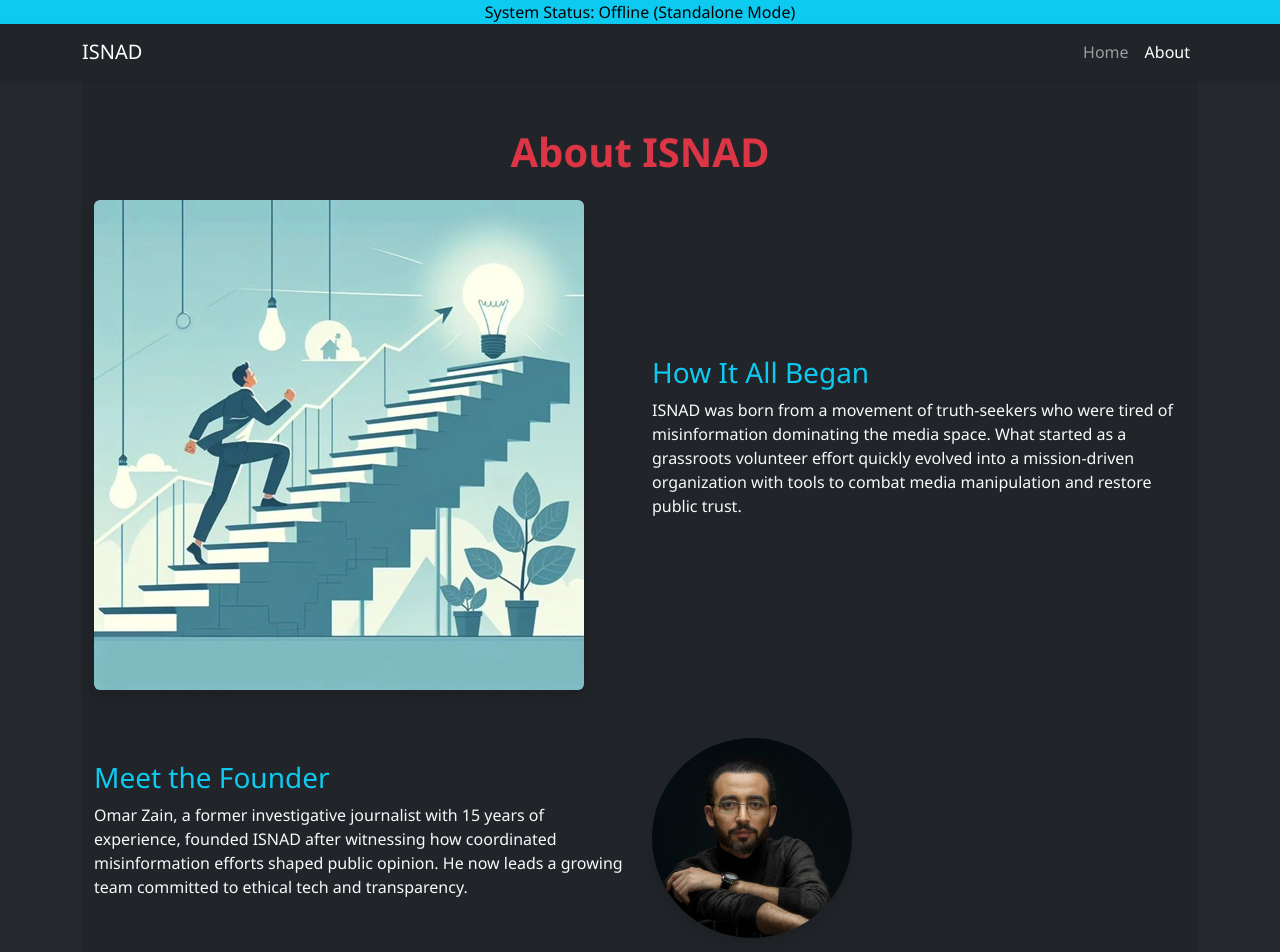
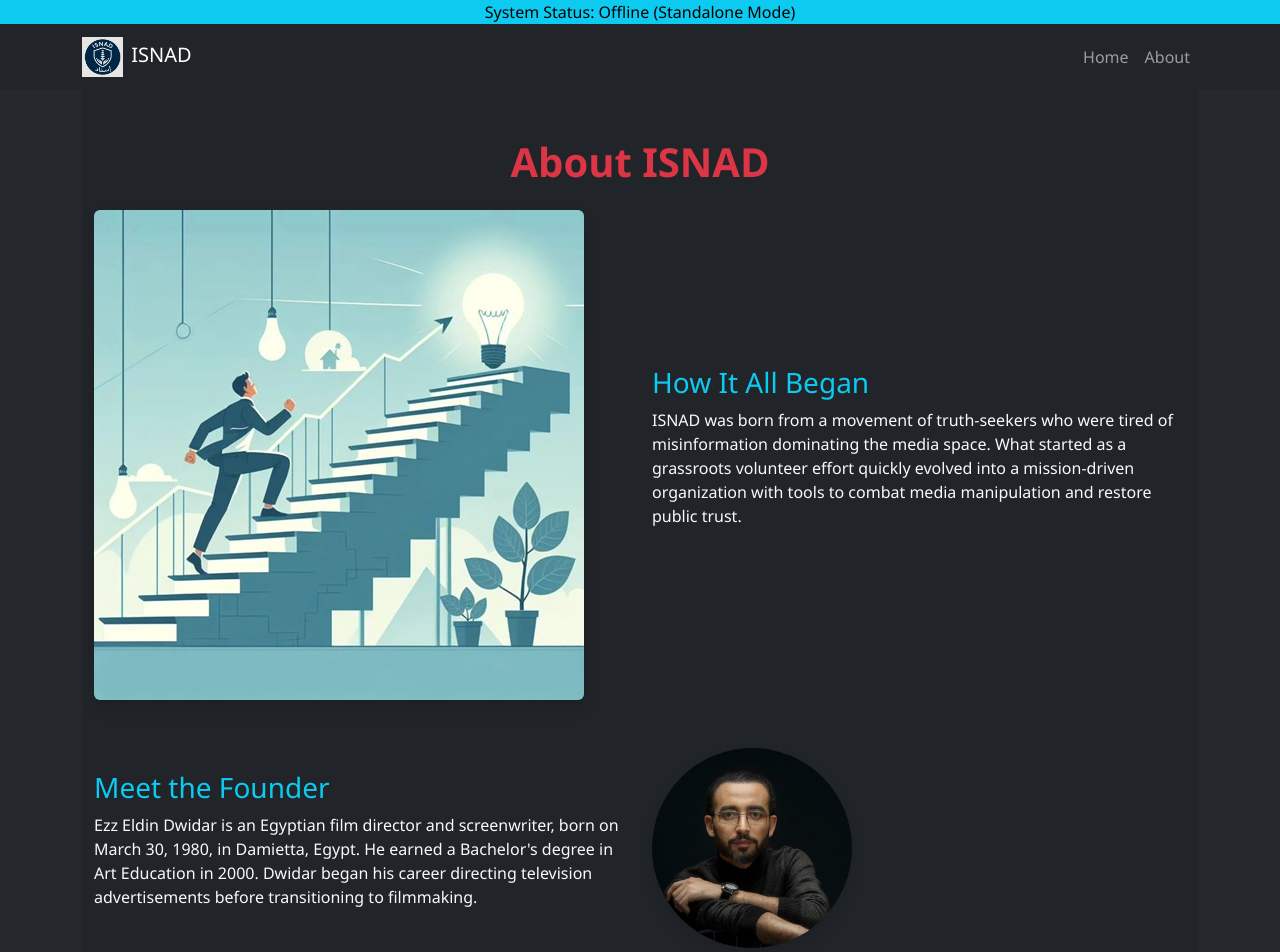
Before and after one commit to haniabukhaitcode/IsnadQuickWebsite, a React (Create React App) app in the folder frontend/: page /about in a window 1280 px wide. Shown: the top 952 px of the page. Built offline with nearby package versions, Linux system fonts and the light colour scheme; no server answers.

Commit message:
design fix

```diff
--- a/frontend/public/index.html
+++ b/frontend/public/index.html
@@ -26,10 +26,11 @@
     -->
     <title>React App</title>
   </head>
-  <link
-  href="https://cdn.jsdelivr.net/npm/bootstrap@5.3.0/dist/css/bootstrap.min.css"
-  rel="stylesheet"
-/>
+
+<script
+  src="https://cdn.jsdelivr.net/npm/bootstrap@5.3.3/dist/js/bootstrap.bundle.min.js"
+  defer
+></script>
   <body>
     <noscript>You need to enable JavaScript to run this app.</noscript>
     <div id="root"></div>
--- a/frontend/src/components/Header.css
+++ b/frontend/src/components/Header.css
@@ -0,0 +1,3 @@
+.rightSide{
+    align-items: flex-end;
+}
--- a/frontend/src/components/Header.jsx
+++ b/frontend/src/components/Header.jsx
@@ -1,13 +1,15 @@
 import React from 'react';
-import { Link, NavLink } from 'react-router-dom';
+import { Link } from 'react-router-dom';
 
 export default function Header() {
   return (
-    <nav className="navbar navbar-expand-lg bg-dark navbar-dark shadow-sm">
+    <nav className="navbar navbar-expand-lg navbar-dark ms-auto bg-dark">
       <div className="container">
         <Link className="navbar-brand" to="/">
+          <img src="/assets/logo.png" alt="ISNAD" style={{ height: '40px' }} className="me-2" />
           ISNAD
         </Link>
+
         <button
           className="navbar-toggler"
           type="button"
@@ -17,30 +19,16 @@ export default function Header() {
           aria-expanded="false"
           aria-label="Toggle navigation"
         >
-          <span className="navbar-toggler-icon" />
+          <span className="navbar-toggler-icon"></span>
         </button>
+
         <div className="collapse navbar-collapse" id="navbarNav">
-          <ul className="navbar-nav ms-auto">
+          <ul className="navbar-nav ms-auto text-center">
             <li className="nav-item">
-              <NavLink
-                to="/"
-                className={({ isActive }) =>
-                  'nav-link' + (isActive ? ' active' : '')
-                }
-                end
-              >
-                Home
-              </NavLink>
+              <Link className="nav-link" to="/">Home</Link>
             </li>
             <li className="nav-item">
-              <NavLink
-                to="/about"
-                className={({ isActive }) =>
-                  'nav-link' + (isActive ? ' active' : '')
-                }
-              >
-                About
-              </NavLink>
+              <Link className="nav-link" to="/about">About</Link>
             </li>
           </ul>
         </div>
--- a/frontend/src/pages/About.jsx
+++ b/frontend/src/pages/About.jsx
@@ -40,9 +40,11 @@ export default function About() {
           <div className="col-md-6">
             <h3 className="text-info">Meet the Founder</h3>
             <p>
-              Omar Zain, a former investigative journalist with 15 years of experience, founded ISNAD
-              after witnessing how coordinated misinformation efforts shaped public opinion. He now
-              leads a growing team committed to ethical tech and transparency.
+             Ezz Eldin Dwidar is an Egyptian film director and screenwriter,
+              born on March 30, 1980, in Damietta, Egypt.
+              He earned a Bachelor's degree in Art Education in 2000.
+              Dwidar began his career directing television advertisements
+              before transitioning to filmmaking.
             </p>
           </div>
         </div>
```
